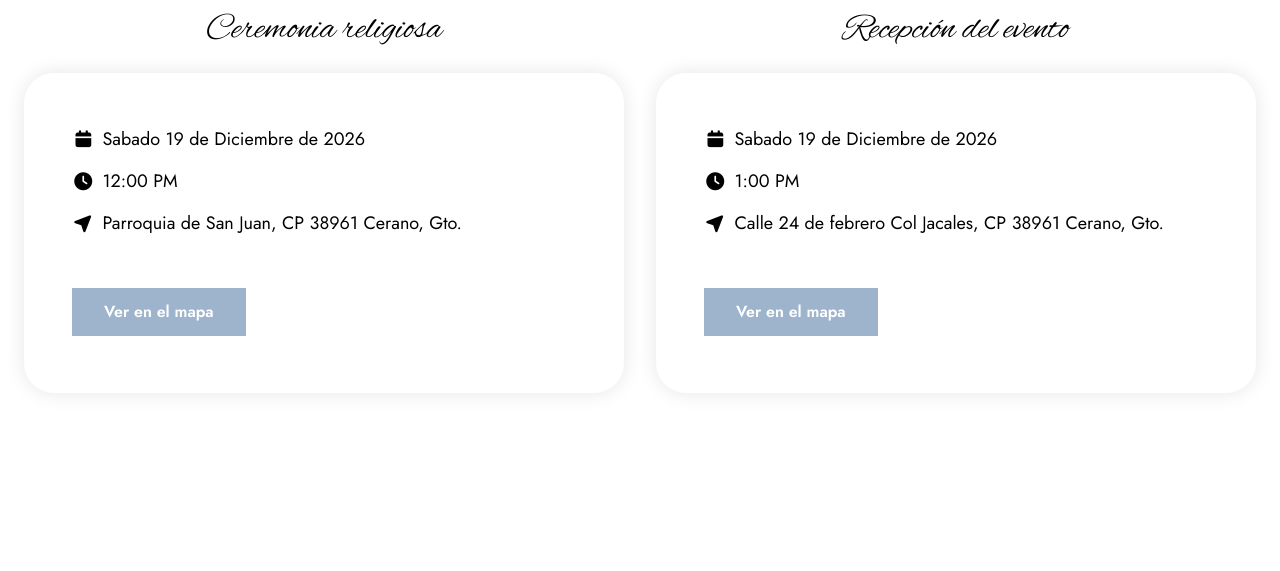
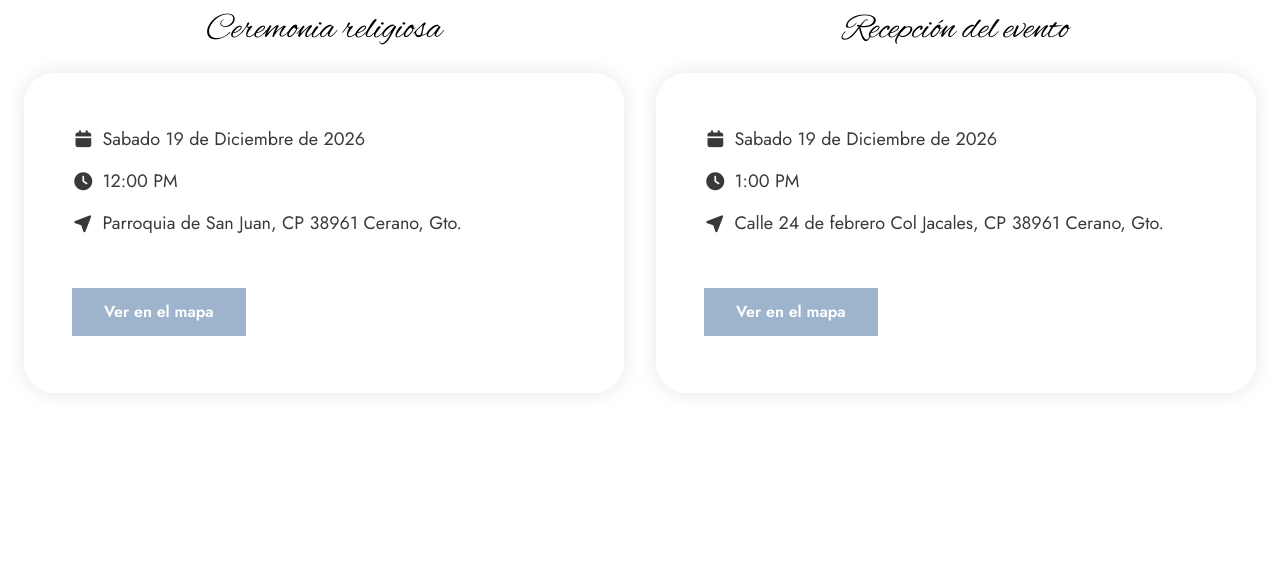
Before and after one commit to BramdonSantiago/invitation-wedding, a plain HTML site: page index.html in a window 1280 px wide. Shown: the part 1860-2431 px from the top of the page. Drawn offline with nearby package versions, Linux system fonts and the light colour scheme; a web font is replaced by a local one.

Commit message:
Modified data event

```diff
--- a/css/styles.css
+++ b/css/styles.css
@@ -187,6 +187,7 @@ body {
         align-items: center;
         line-height: 1;
         font-size: 1.125rem;
+        color: #393939;
     }
 }
 
```
